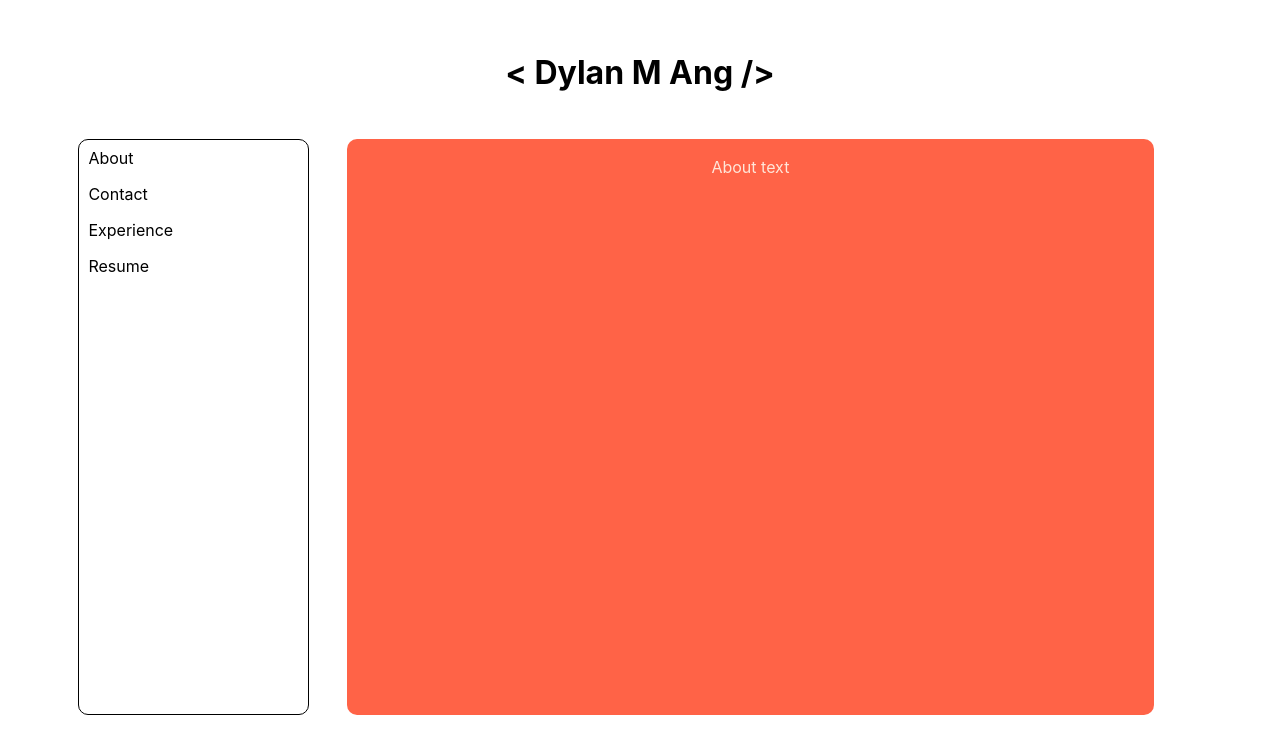
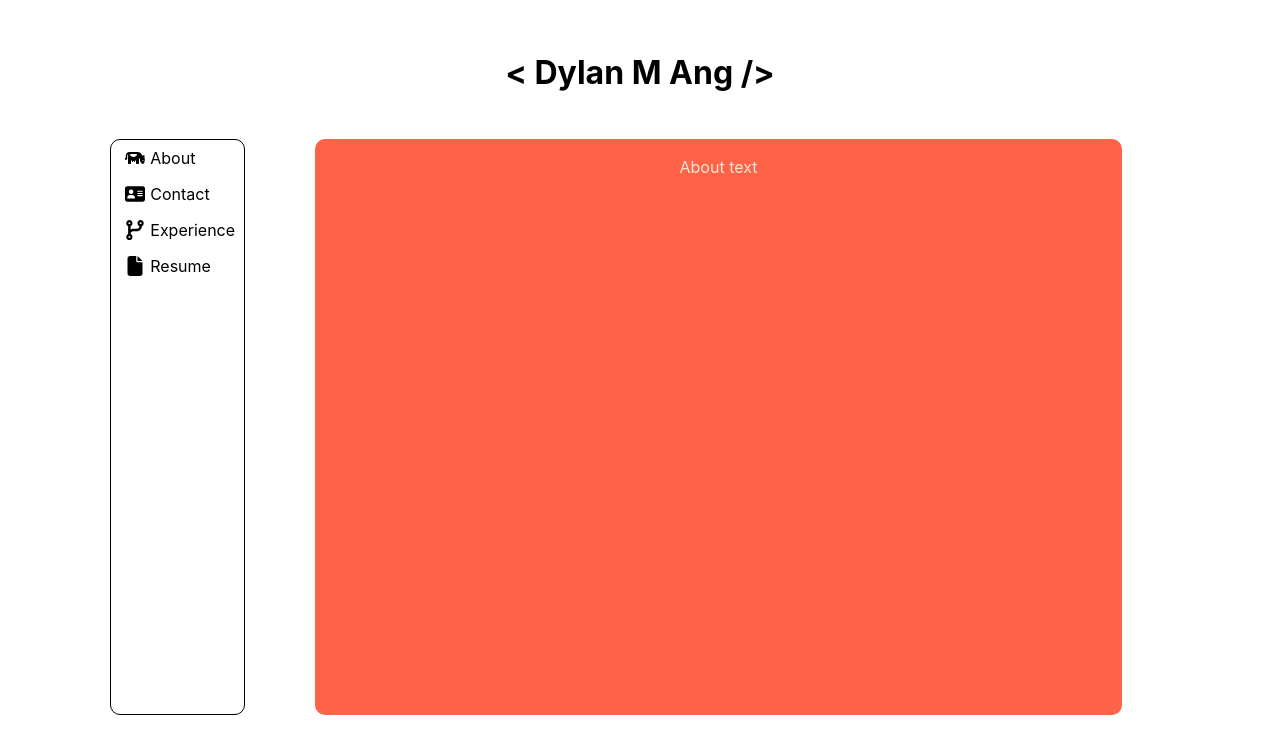
Before and after one commit to dy-ma/personal-dep, a React (Vite) app: page / in a window 1280 px wide. Shown: the top 754 px of the page. Built offline with nearby package versions, Linux system fonts and the light colour scheme.

Commit message:
Select icons

```diff
--- a/package.json
+++ b/package.json
@@ -9,6 +9,9 @@
     "preview": "vite preview"
   },
   "dependencies": {
+    "@fortawesome/fontawesome-svg-core": "^6.1.2",
+    "@fortawesome/free-solid-svg-icons": "^6.1.2",
+    "@fortawesome/react-fontawesome": "^0.2.0",
     "react": "^18.2.0",
     "react-dom": "^18.2.0"
   },
--- a/src/components/ContentBox.jsx
+++ b/src/components/ContentBox.jsx
@@ -1,34 +1,37 @@
 import { useEffect, useState } from 'react'
+import NavButton from './NavButton'
+import { faCow, faAddressCard, faCodeBranch, faFile} from '@fortawesome/free-solid-svg-icons'
 
 function ContentBox(props) {
+    // Used to route content
     const [state, setState] = useState("About")
-    // console.log("Call ContentBox")
-    let con = <p>Poo</p>
 
+    // Button Functions
     let showContact = () => setState("Contact")
     let showAbout = () => setState("About")
     let showExperience = () => setState("Experience")
     let showResume = () => setState("Resume")
 
-    if (state == 'About') {con = <p>About text</p>}
-    else if (state == 'Contact') {con = <p>Contact text</p>}
-    else if (state == 'Experience') {con = <p>Experience text</p>}
-    else if (state == 'Resume') {con = <p>Resume Image</p>}
-    else {setState('About')}
+    // Site Content
+    let con = <p></p>
+    if (state == 'About') { con = <p>About text</p> }
+    else if (state == 'Contact') { con = <p>Contact text</p> }
+    else if (state == 'Experience') { con = <p>Experience text</p> }
+    else if (state == 'Resume') { con = <p>Resume Image</p> }
+    else { setState('About') }
 
     return (
         <div>
             <div className="main">
                 <div id="sidebar">
-                    <button className="nav" onClick={showAbout}>About</button>
-                    <button className="nav" onClick={showContact}>Contact</button>
-                    <button className="nav" onClick={showExperience}>Experience</button>
-                    <button className="nav" onClick={showResume}>Resume</button>
+                    <NavButton label="About" icn={faCow} fun={showAbout}/>
+                    <NavButton label="Contact" icn={faAddressCard} fun={showContact}/>
+                    <NavButton label="Experience" icn={faCodeBranch} fun={showExperience}/>
+                    <NavButton label="Resume" icn={faFile} fun={showResume}/>
                 </div>
                 <div id="content">
                     {con}
                 </div>
-                {/* <updateBody state={state}></updateBody> */}
             </div>
         </div>
     )
--- /dev/null
+++ b/src/components/NavButton.jsx
@@ -0,0 +1,10 @@
+import { FontAwesomeIcon } from '@fortawesome/react-fontawesome'
+
+function NavButton(props) {
+    return (
+        <button className="nav" onClick={props.fun}>
+            <FontAwesomeIcon class="nav-icn" icon={props.icn} />
+            {props.label}
+        </button>
+    )
+} export default NavButton;
--- a/src/index.css
+++ b/src/index.css
@@ -23,12 +23,12 @@
 }
 
 .main {
-  /* background-color: blue; */
   height: 80vh;
   width: 90vw;
   display: flex;
   align-items: center;
   justify-content: space-evenly;
+  box-sizing: border-box;
 }
 
 #sidebar, #content {
@@ -38,17 +38,14 @@
 }
 
 #sidebar {
-  width: 20%;
-  /* background-color: yellow; */
+  width: fit-content;
   border: 1px solid black;
   display: flex;
   flex-direction: column;
-  /* align-items: baseline;  */
   text-align: left;
 }
 
 #content {
-  /* background-color: tomato; */
   background-color: var(--tomato);
   width: 70%;
   color:#FFE6D9;
@@ -58,14 +55,22 @@
 button.nav {
   display: block;
   background-color: transparent;
-  /* border: 1px solid black; */
   border: 0;
   border-radius: 5px;
   margin: 5px 3px;
   text-align: left;
+  display: flex;
+  align-items: center;
+  justify-content: baseline;
 }
 
 button.nav:hover {
   /* background-color: rgba(0,0,0, 0.1); */
   background-color: rgba(0, 81, 103, 0.2);
 }
+
+.nav-icn {
+  width: 20px;
+  height: 20px;
+  margin: 0px 5px;
+}
```
Also changed, not shown: 1 other file (tests, documents, lock files or other folders).
